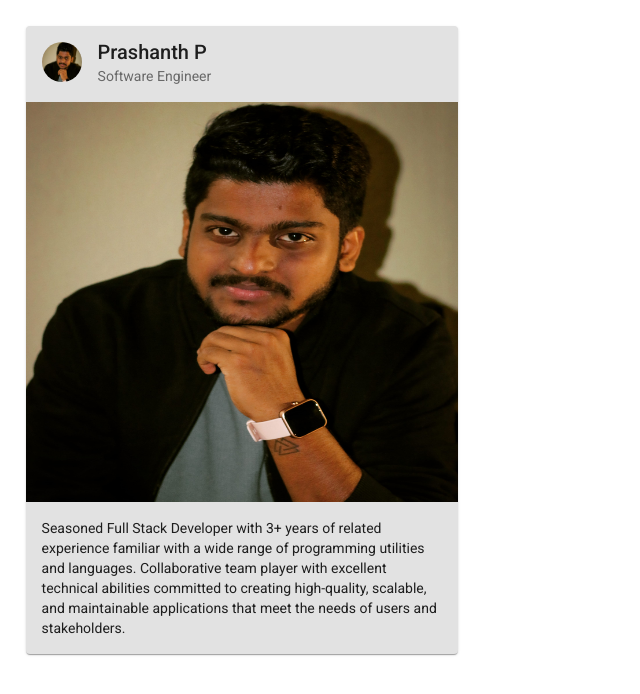
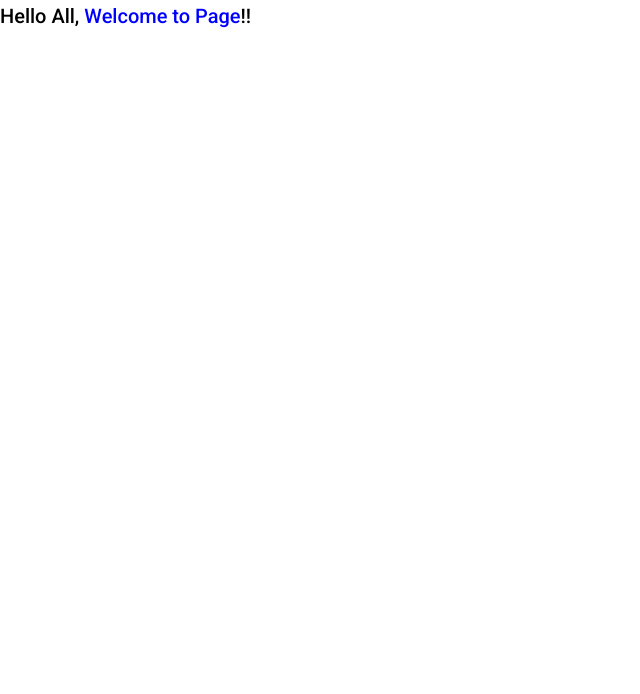
Before and after one commit to prashudev/prashudev-github, an Angular app: page / in a window 1280 px wide. Shown: the top 694 px of the page, without its empty margins (0-640 px from the left). Built offline with nearby package versions, Linux system fonts and the light colour scheme.

Commit message:
simpale pages

```diff
--- a/src/app/app.component.html
+++ b/src/app/app.component.html
@@ -1 +1,3 @@
-<router-outlet></router-outlet>
+<!-- <router-outlet></router-outlet> -->
+
+<h2>Hello All, <span style="color: blue;">Welcome to Page</span>!!</h2>
```
Also changed, not shown: 3 other files (tests, documents, lock files or other folders).
